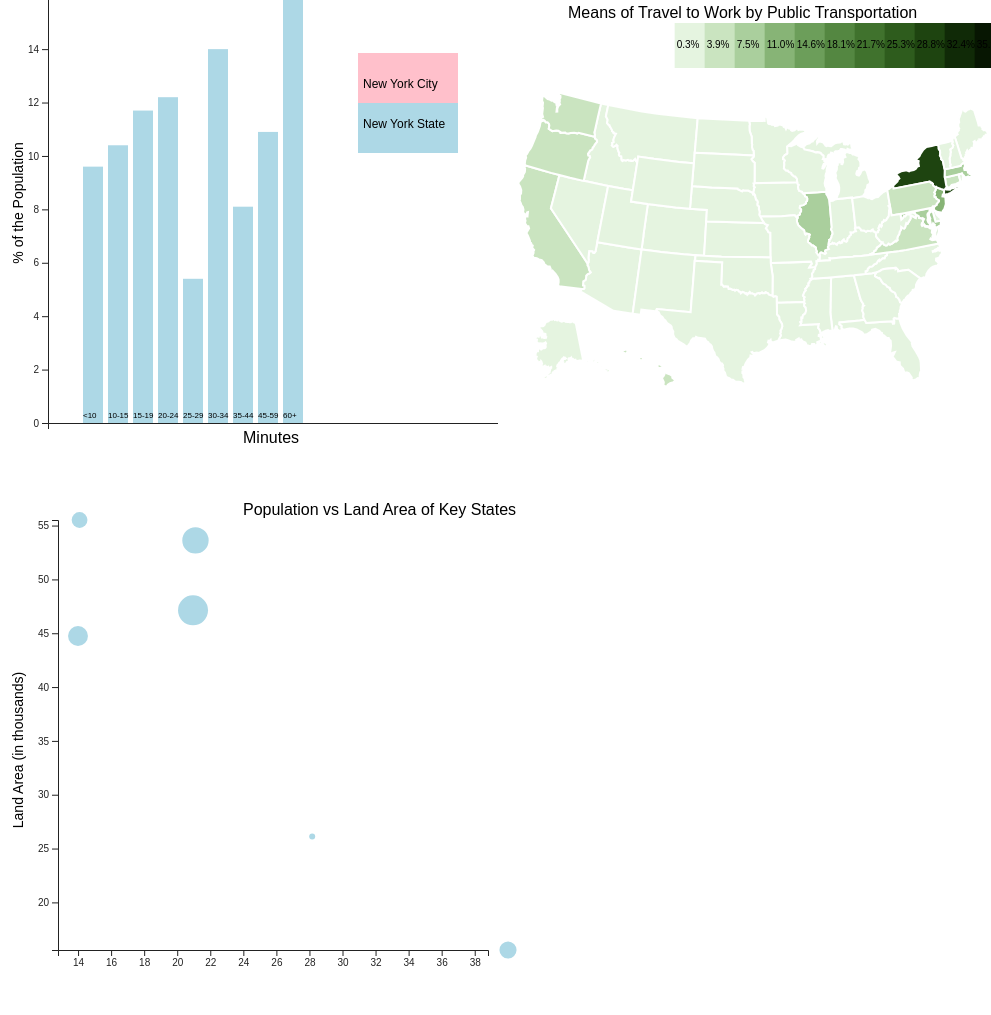
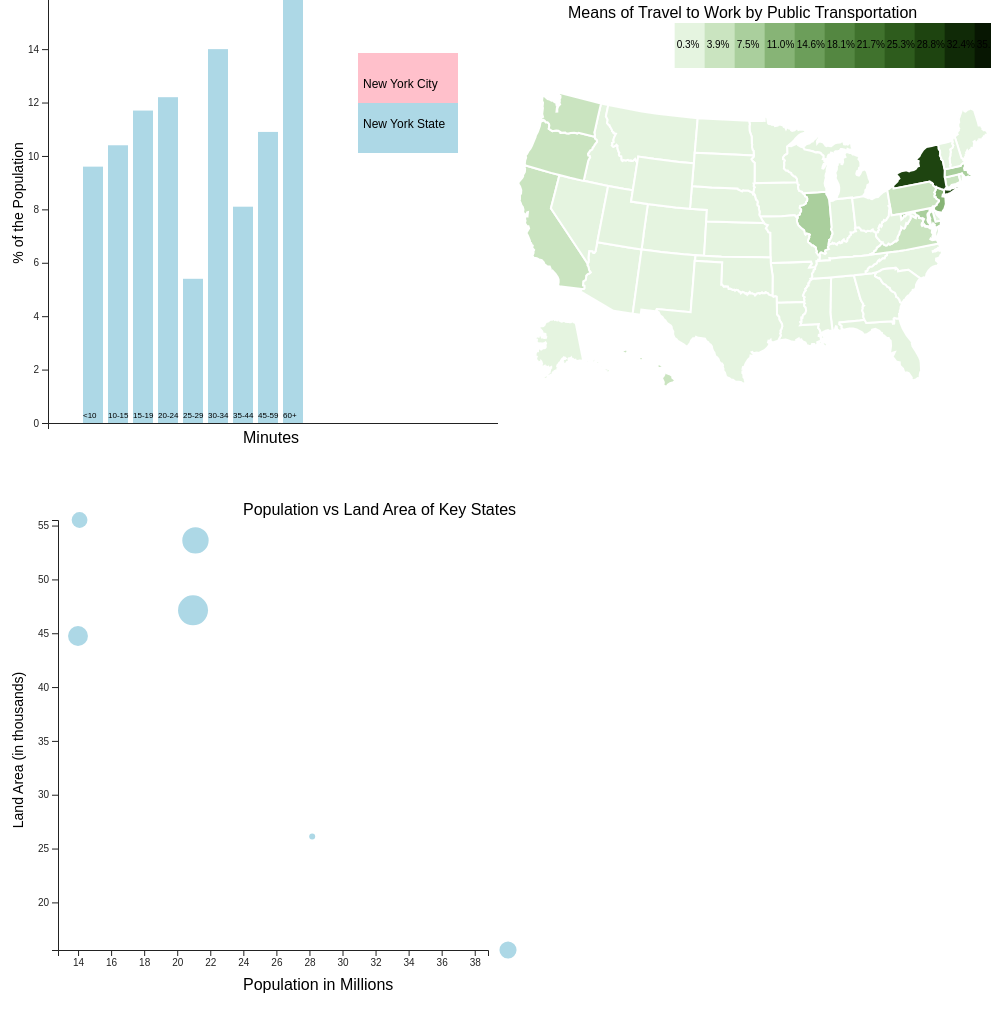
Before and after one commit to apbarry30/datavizfinal, a plain HTML site: page index.html in a window 1280 px wide. Shown: the part 331-1346 px from the top of the page, without its empty margins (0-991 px from the left). Drawn offline with Linux system fonts and the light colour scheme.

Commit message:
Update index.html
sdoneee

```diff
--- a/index.html
+++ b/index.html
@@ -473,7 +473,7 @@
                          .attr("transform", "translate("+width/2+", 15)");
                       svgthree.append("text")
                           .text("Population in Millions")
-                         .attr("transform", "translate(10,800)");
+                         .attr("transform", "translate("+width/2+",490)");
                       svgthree.append("text")
                          .text("Land Area (in thousands)")
                          .attr("text-anchor", "middle")
```
